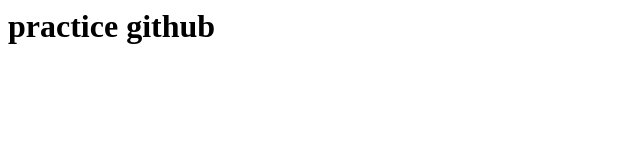
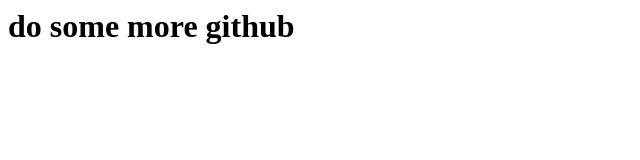
Before and after one commit to harryepstein/spark, a plain HTML site: page index.html in a window 1280 px wide. Shown: the whole page, without its empty margins (0-640 px from the left). Drawn offline with Linux system fonts and the light colour scheme.

Commit message:
change the file

```diff
--- a/index.html
+++ b/index.html
@@ -1 +1 @@
-<h1>  practice github    </h1>
+<h1>do some more github</h1>
```
